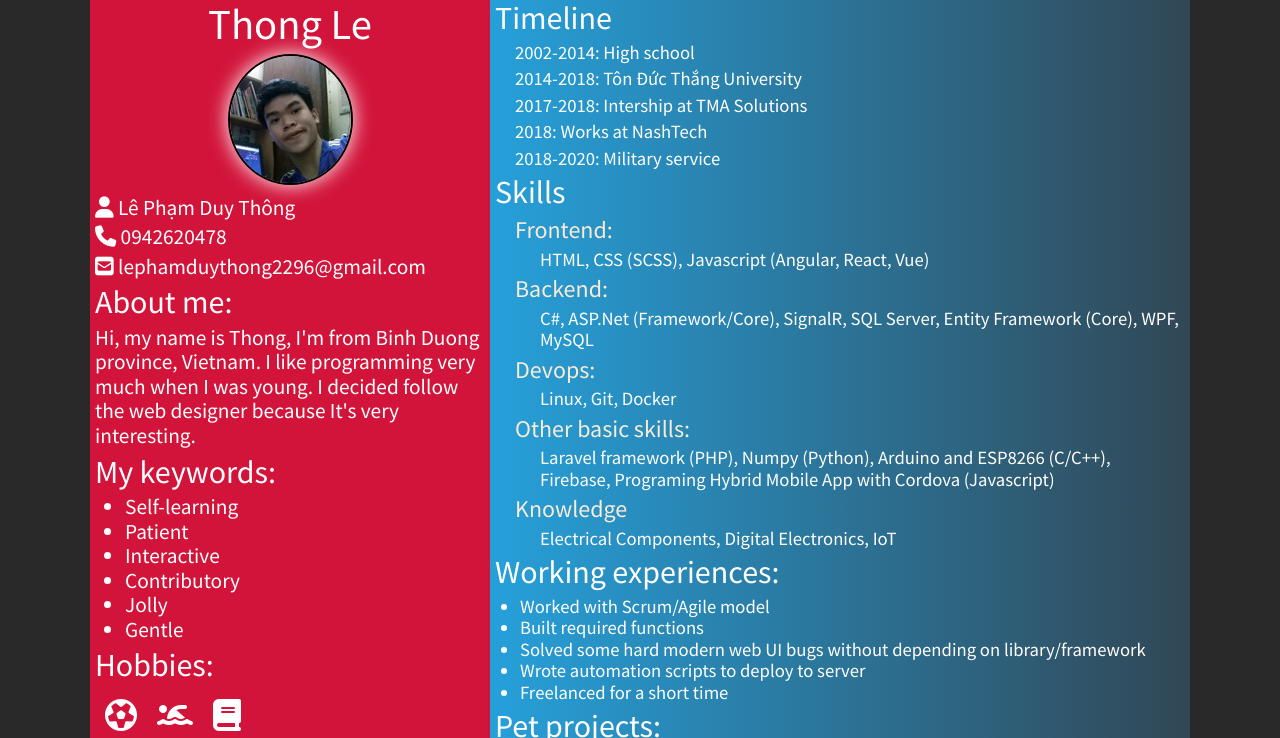
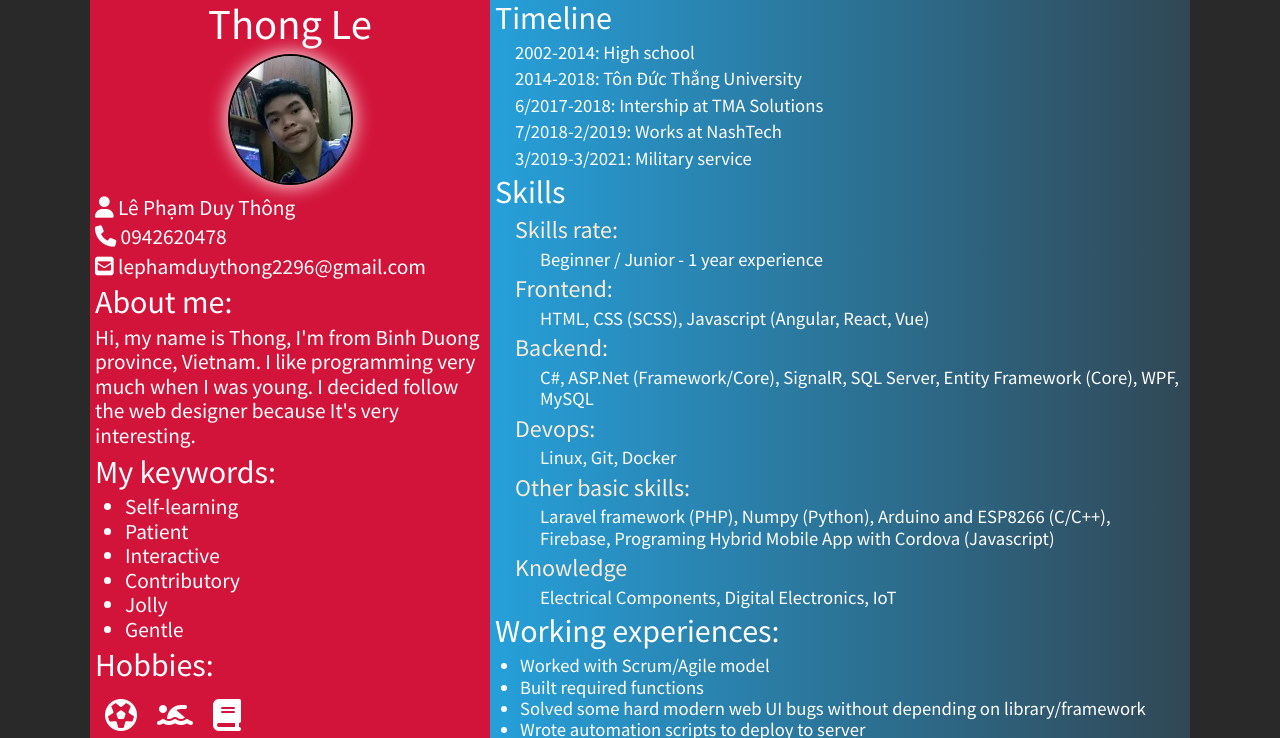
Before and after one commit to lephamduythong/PersonalCV, a website built with webpack: page src/index.html in a window 1280 px wide. Shown: the top 738 px of the page. Built offline with nearby package versions, Linux system fonts and the light colour scheme.

Commit message:
Update 4/2021

```diff
--- a/src/index.html
+++ b/src/index.html
@@ -47,12 +47,16 @@
         <div class="timeline__title">Timeline</div>
         <div class="timeline__info">2002-2014: High school</div>
         <div class="timeline__info">2014-2018: Tôn Đức Thắng University</div>
-        <div class="timeline__info">2017-2018: Intership at TMA Solutions</div>
-        <div class="timeline__info">2018: Works at NashTech</div>
-        <div class="timeline__info">2018-2020: Military service</div>
+        <div class="timeline__info">6/2017-2018: Intership at TMA Solutions</div>
+        <div class="timeline__info">7/2018-2/2019: Works at NashTech</div>
+        <div class="timeline__info">3/2019-3/2021: Military service</div>
       </div>
       <div class="right-side__block right-side__block--skills">
         <div class="skill__title">Skills</div>
+        <div class="skill__block">
+          <div>Skills rate:</div>
+          <div>Beginner / Junior - 1 year experience</div>
+        </div>
         <div class="skill__block skill__block--frontend">
           <div>Frontend:</div>
           <div>HTML, CSS (SCSS), Javascript (Angular, React, Vue)</div>
```
Also changed, not shown: 1 other file.
